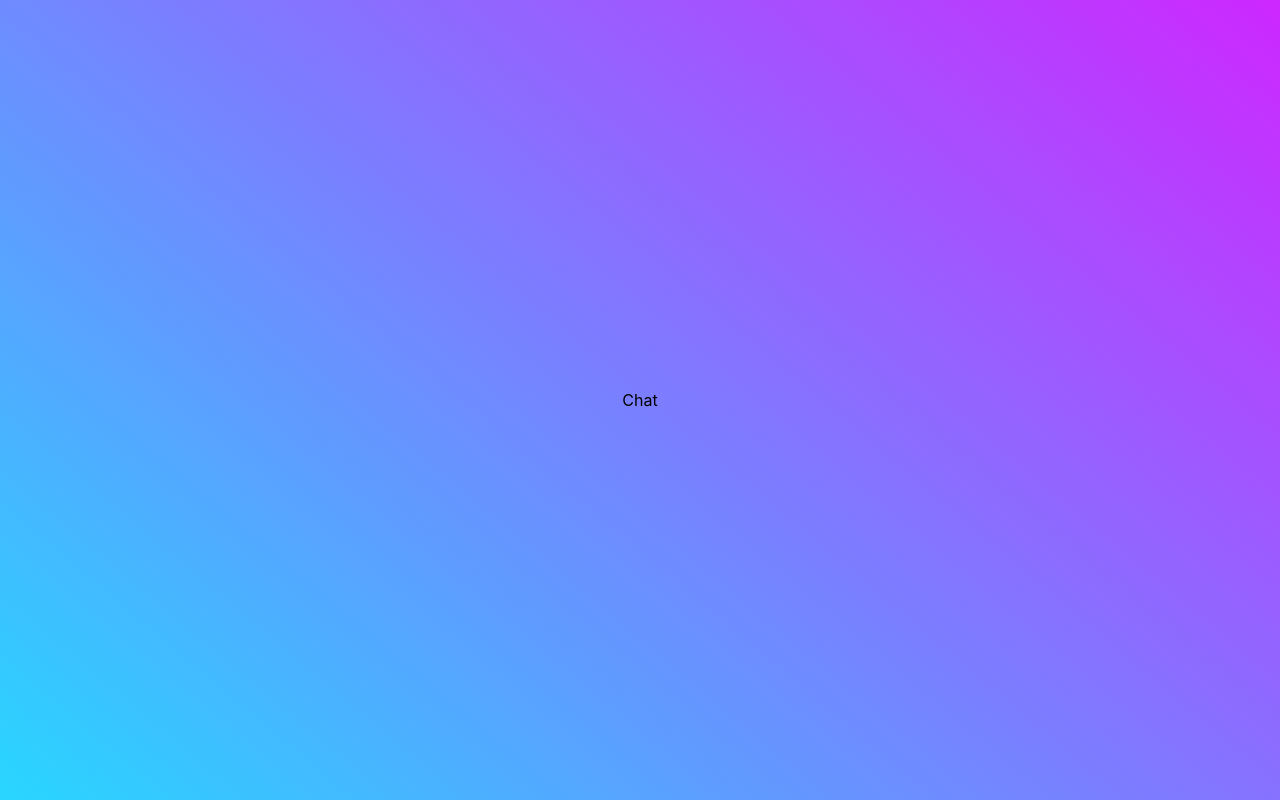
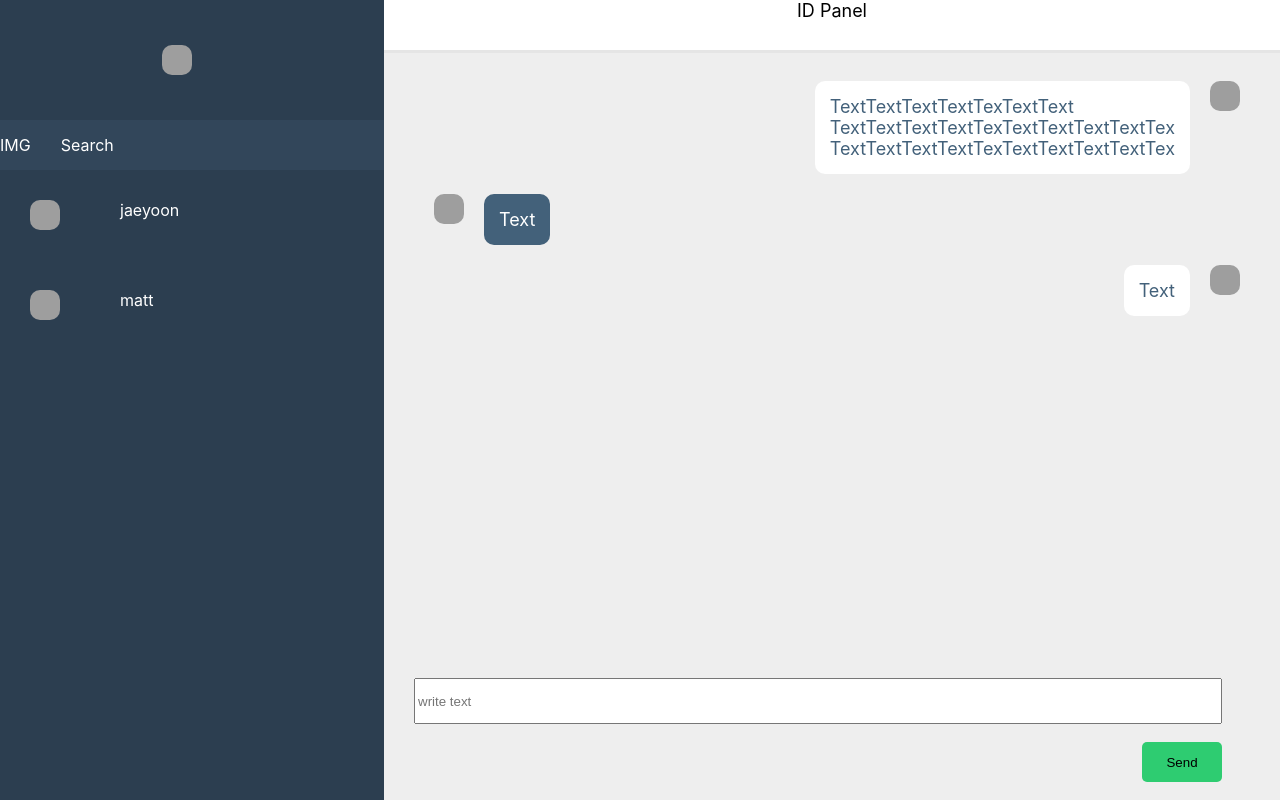
Before and after one commit to joojaeyoon/DjangoChat, a React (Create React App) app in the folder frontend/: page /chat/1 in a window 1280 px wide. Built offline with nearby package versions, Linux system fonts and the light colour scheme; no server answers; grey boxes are pictures that could not be loaded.

Commit message:
create chat form

```diff
--- a/frontend/public/index.html
+++ b/frontend/public/index.html
@@ -24,7 +24,7 @@
       work correctly both with client-side routing and a non-root public URL.
       Learn how to configure a non-root public URL by running `npm run build`.
     -->
-    <title>React App</title>
+    <title>Django Chat</title>
   </head>
   <body>
     <noscript>You need to enable JavaScript to run this app.</noscript>
--- a/frontend/src/Routes.js
+++ b/frontend/src/Routes.js
@@ -8,7 +8,8 @@ import Chat from "./components/Chat";
 const BaseRouter = () => (
   <Switch>
     <Route exact path="/" component={Login} />
-    <Route path="/chat" component={Chat} />
+    <Route exact path="/chat" component={Chat} />
+    <Route path="/chat/:chatid" component={Chat} />
   </Switch>
 );
 
--- a/frontend/src/components/Chat.js
+++ b/frontend/src/components/Chat.js
@@ -1,7 +1,89 @@
 import React from "react";
+import styled from "styled-components";
 
-const Chat = () => {
-  return <div>Chat</div>;
-};
+import Sidepanel from "./Sidepanel/Sidepanel";
+import ChatRoom from "./ChatRoom/ChatRoom";
+
+import WebSocketInstance from "../websocket";
+
+class Chat extends React.Component {
+  constructor(props) {
+    super(props);
+    this.state = {
+      messages: [],
+      username: localStorage.getItem("username"),
+      token: localStorage.getItem("token")
+    };
+
+    this.waitForSocketConnection(() => {
+      WebSocketInstance.addCallbacks(
+        this.setMessages.bind(this),
+        this.addMessage.bind(this)
+      );
+      WebSocketInstance.fetchMessages(
+        this.props.username,
+        this.props.match.params.chatID
+      );
+    });
+
+    if (props.match.params.chatid !== undefined) {
+      WebSocketInstance.connect(props.match.params.chatid);
+    }
+  }
+
+  waitForSocketConnection(callback) {
+    const component = this;
+    setTimeout(() => {
+      if (WebSocketInstance.state() === 1) {
+        console.log("Connection is made");
+        callback();
+        return;
+      } else {
+        console.log("wait for connection...");
+        component.waitForSocketConnection(callback);
+      }
+    }, 100);
+  }
+
+  addMessage(message) {
+    this.setState({ messages: [...this.state.messages, message] });
+  }
+
+  setMessages(messages) {
+    this.setState({ message: messages.reverse() });
+  }
+
+  handleSubmit = e => {
+    e.preventDefault();
+
+    console.log(e.target.text.value);
+    e.target.text.value = "";
+  };
+
+  ClickFriend = name => {
+    this.props.history.push(`/chat/${name}`);
+  };
+
+  render() {
+    return (
+      <ChatDiv>
+        <Sidepanel
+          username={this.stateusername}
+          onClickFriend={this.ClickFriend}
+        />
+        <ChatRoom handleSubmit={this.handleSubmit} />
+      </ChatDiv>
+    );
+  }
+}
+
+const ChatDiv = styled.div`
+  width: 100%;
+  height: 100vh;
+  background-color: white;
+  display: flex;
+  flex-direction: row;
+  justify-content: center;
+`;
 
 export default Chat;
--- /dev/null
+++ b/frontend/src/components/ChatRoom/ChatRoom.js
@@ -0,0 +1,128 @@
+import React from "react";
+import styled from "styled-components";
+
+const ChatRoom = props => {
+  const { handleSubmit } = props;
+  return (
+    <RoomDiv>
+      <div className="infopanel">ID Panel</div>
+      <ul>
+        <li className="sent">
+          <img
+            src="https://interactive-examples.mdn.mozilla.net/media/examples/grapefruit-slice-332-332.jpg"
+            alt=""
+            style={{ width: "30px", height: "30px", borderRadius: "10px" }}
+          />
+          <div>
+            TextTextTextTextTexTextText
+            <br />
+            TextTextTextTextTexTextTextTextTextTex
+            <br />
+            TextTextTextTextTexTextTextTextTextTex
+          </div>
+        </li>
+        <li className="replies">
+          <img
+            src="https://interactive-examples.mdn.mozilla.net/media/examples/grapefruit-slice-332-332.jpg"
+            alt=""
+            style={{ width: "30px", height: "30px", borderRadius: "10px" }}
+          />
+          <div>Text</div>
+        </li>
+        <li className="sent">
+          <img
+            src="https://interactive-examples.mdn.mozilla.net/media/examples/grapefruit-slice-332-332.jpg"
+            alt=""
+            style={{ width: "30px", height: "30px", borderRadius: "10px" }}
+          />
+          <div>Text</div>
+        </li>
+      </ul>
+      <ChatForm onSubmit={handleSubmit}>
+        <div>
+          <p>
+            <input
+              type="text"
+              name="text"
+              autoComplete="off"
+              placeholder="write text"
+            />
+          </p>
+          <p>
+            <input type="submit" value="Send" />
+          </p>
+        </div>
+      </ChatForm>
+    </RoomDiv>
+  );
+};
+
+const RoomDiv = styled.div`
+  background-color: rgb(238, 238, 238);
+  width: 70%;
+  color: black;
+  font-size: 18px;
+
+  > .infopanel {
+    background-color: white;
+    height: 50px;
+    border-bottom: rgb(229, 229, 229) solid;
+  }
+
+  > ul li {
+    list-style: none;
+    display: flex;
+
+    > * {
+      margin: 10px;
+    }
+
+    > div {
+      background-color: white;
+      border-radius: 10px;
+      text-align: left;
+      padding: 15px;
+      color: rgb(67, 97, 122);
+    }
+  }
+
+  > ul .sent {
+    text-align: right;
+    margin-right: 30px;
+    flex-direction: row-reverse;
+  }
+
+  > ul .replies {
+    text-align: left;
+    flex-direction: row;
+    > div {
+      background-color: rgb(67, 97, 122);
+      color: white;
+    }
+  }
+`;
+
+const ChatForm = styled.form`
+  bottom: 0;
+  position: absolute;
+
+  > div p {
+    text-align: right;
+  }
+
+  > div p input[type="text"] {
+    margin-left: 30px;
+    width: 100vh;
+    height: 40px;
+  }
+
+  > div p input[type="submit"] {
+    width: 80px;
+    height: 40px;
+    border: none;
+    background-color: #2ecc71;
+    border-radius: 5px;
+  }
+`;
+
+export default ChatRoom;
--- a/frontend/src/components/Login.js
+++ b/frontend/src/components/Login.js
@@ -1,9 +1,11 @@
 import React, { useState } from "react";
+import { useHistory } from "react-router-dom";
 import Axios from "axios";
 import styled, { keyframes } from "styled-components";
 
 const LoginContainer = () => {
   const [loginForm, setLoginForm] = useState(true);
+  const history = useHistory();
   function onSubmit(e) {
     e.preventDefault();
 
@@ -19,7 +21,7 @@ const LoginContainer = () => {
           const token = res.data.key;
           localStorage.setItem("token", token);
           localStorage.setItem("username", username.value);
-          // Success pro
+          history.push("/chat");
         })
         .catch(err => {
           console.log(err);
@@ -37,7 +39,7 @@ const LoginContainer = () => {
           const token = res.data.key;
           localStorage.setItem("token", token);
           localStorage.setItem("username", username.value);
-          // Success pro
+          history.push("/chat");
         })
         .catch(err => {
           console.log(err);
--- /dev/null
+++ b/frontend/src/components/Sidepanel/Sidepanel.js
@@ -0,0 +1,91 @@
+import React from "react";
+import styled from "styled-components";
+
+const Sidepanel = props => {
+  const { username, onClickFriend } = props;
+  return (
+    <SidePanelDiv>
+      <div className="profile">
+        <img
+          src="https://interactive-examples.mdn.mozilla.net/media/examples/grapefruit-slice-332-332.jpg"
+          alt=""
+          style={{ width: "30px", height: "30px", borderRadius: "10px" }}
+        />
+        <span>{username}</span>
+      </div>
+      <div className="search">
+        IMG <span>Search</span>
+      </div>
+      <div className="friends">
+        <div
+          onClick={e => {
+            onClickFriend(e.target.textContent);
+          }}
+        >
+          <img
+            src="https://interactive-examples.mdn.mozilla.net/media/examples/grapefruit-slice-332-332.jpg"
+            alt=""
+            style={{ width: "30px", height: "30px", borderRadius: "10px" }}
+          />
+          <span>jaeyoon</span>
+        </div>
+        <div
+          onClick={e => {
+            onClickFriend(e.target.textContent);
+          }}
+        >
+          <img
+            src="https://interactive-examples.mdn.mozilla.net/media/examples/grapefruit-slice-332-332.jpg"
+            alt=""
+            style={{ width: "30px", height: "30px", borderRadius: "10px" }}
+          />
+          <span>matt</span>
+        </div>
+      </div>
+    </SidePanelDiv>
+  );
+};
+
+const SidePanelDiv = styled.div`
+  background-color: rgb(44, 62, 80);
+  width: 30%;
+  color: white;
+
+  > .profile {
+    display: flex;
+    align-items: center;
+    justify-content: center;
+    height: 15%;
+    > * {
+      margin: 15px;
+    }
+  }
+
+  > .search {
+    background-color: rgb(50, 70, 90);
+    height: 50px;
+    display: flex;
+    justify-content: left;
+    align-items: center;
+    > * {
+      margin-left: 30px;
+    }
+  }
+
+  > .friends {
+    height: 70%;
+    background-color: rgb(44, 62, 80);
+    > div {
+      display: flex;
+      cursor: pointer;
+      > * {
+        margin: 30px;
+      }
+      :hover {
+        background-color: rgb(50, 70, 90);
+      }
+    }
+  }
+`;
+
+export default Sidepanel;
--- /dev/null
+++ b/frontend/src/websocket.js
@@ -0,0 +1,85 @@
+class WebSocketService {
+  static instance = null;
+
+  callbacks = {};
+
+  static getInstance() {
+    if (!WebSocketService.instance) {
+      WebSocketService.instance = new WebSocketService();
+    }
+    return WebSocketService.instance;
+  }
+
+  constructor() {
+    this.socketRef = null;
+  }
+
+  connect(chatId) {
+    const path = `ws://localhost:8000/ws/chat/${chatId}/`;
+
+    this.socketRef = new WebSocket(path);
+
+    this.socketRef.onopen = () => {
+      console.log("WebSocket open");
+    };
+
+    this.socketRef.onmessage = e => {
+      console.log(e);
+    };
+
+    this.socketRef.onclose = () => {
+      console.log("websocket closed");
+    };
+  }
+
+  socketNewMessage(data) {
+    const parsedData = JSON.parse(data);
+    const command = parsedData.command;
+    if (Object.keys(this.callbacks).length === 0) {
+      return;
+    }
+    if (command === "messages") {
+      this.callbacks[command](parsedData.messages);
+    }
+    if (command === "new_message") {
+      this.callbacks[command](parsedData.message);
+    }
+  }
+
+  addCallbacks(messagesCallback, newMessageCallback) {
+    this.callbacks["messages"] = messagesCallback;
+    this.callbacks["new_messages"] = newMessageCallback;
+  }
+
+  sendMessage(data) {
+    try {
+      this.socketRef.send(JSON.stringify({ ...data }));
+    } catch (err) {
+      console.log(err.message);
+    }
+  }
+
+  fetchMessages(username, chatId) {
+    this.sendMessage({
+      command: "fetch_messages",
+      username: username,
+      chatId: chatId
+    });
+  }
+
+  newChatMessage(message) {
+    this.sendMessage({
+      command: "new_message",
+      from: message.from,
+      message: message.content
+    });
+  }
+
+  state() {
+    return this.socketRef.readyState;
+  }
+}
+
+const WebSocketInstance = WebSocketService.getInstance();
+
+export default WebSocketInstance;
```
